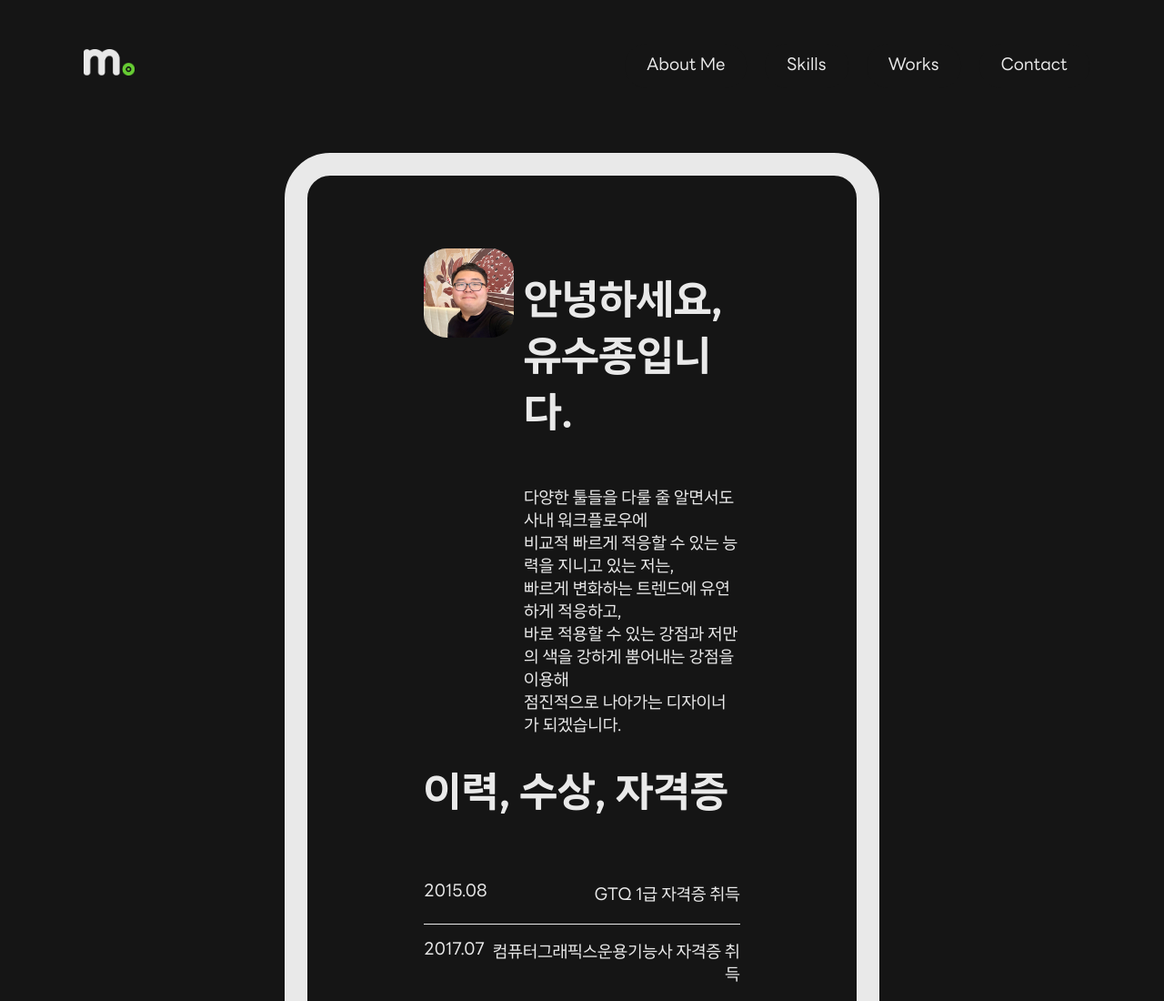
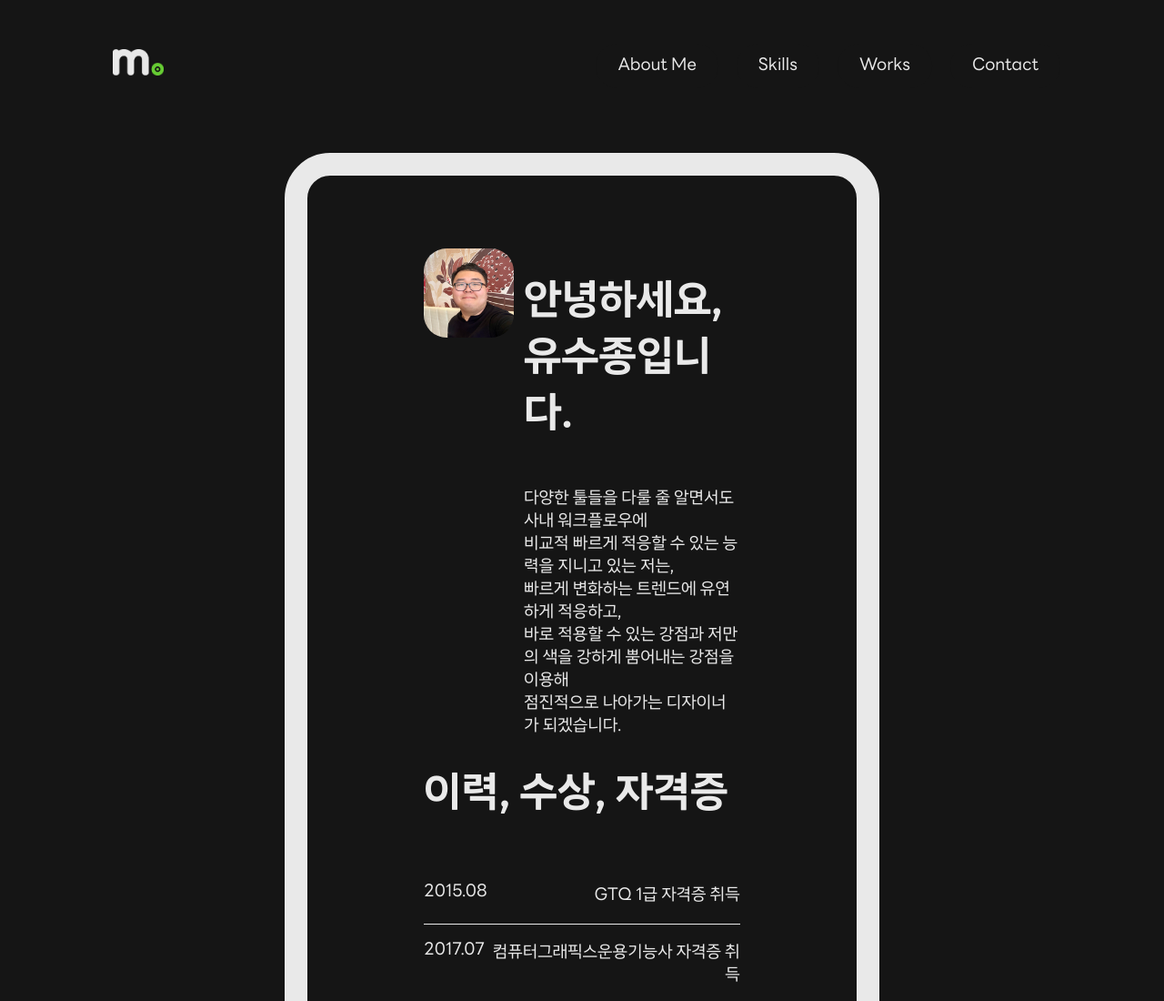
Before and after one commit to SaltedConB/saltedconb.github.io, a plain HTML site: page about-me.html in a window 1280 px wide. Shown: the top 1100 px of the page at 91% size. Drawn offline with Linux system fonts and the light colour scheme; files whose address does not match are found by name.

Commit message:
Update style_about-me.css

```diff
--- a/css/style_about-me.css
+++ b/css/style_about-me.css
@@ -44,7 +44,7 @@ nav {
     justify-content: space-between;
     align-items: center;
     width: 100%;
-    margin: 0 5%;
+    margin: 0 7.5%;
 }
 nav .logo {
     padding: 0 20px;
```
